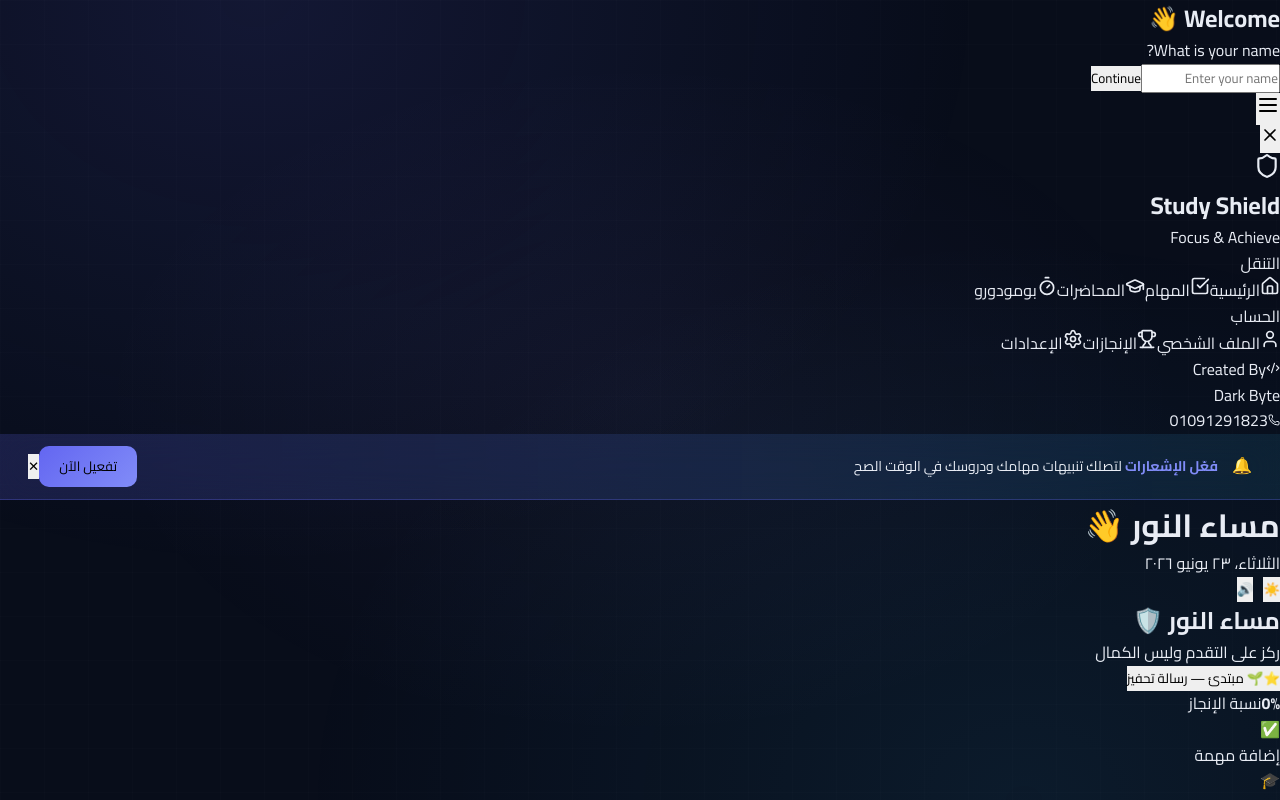
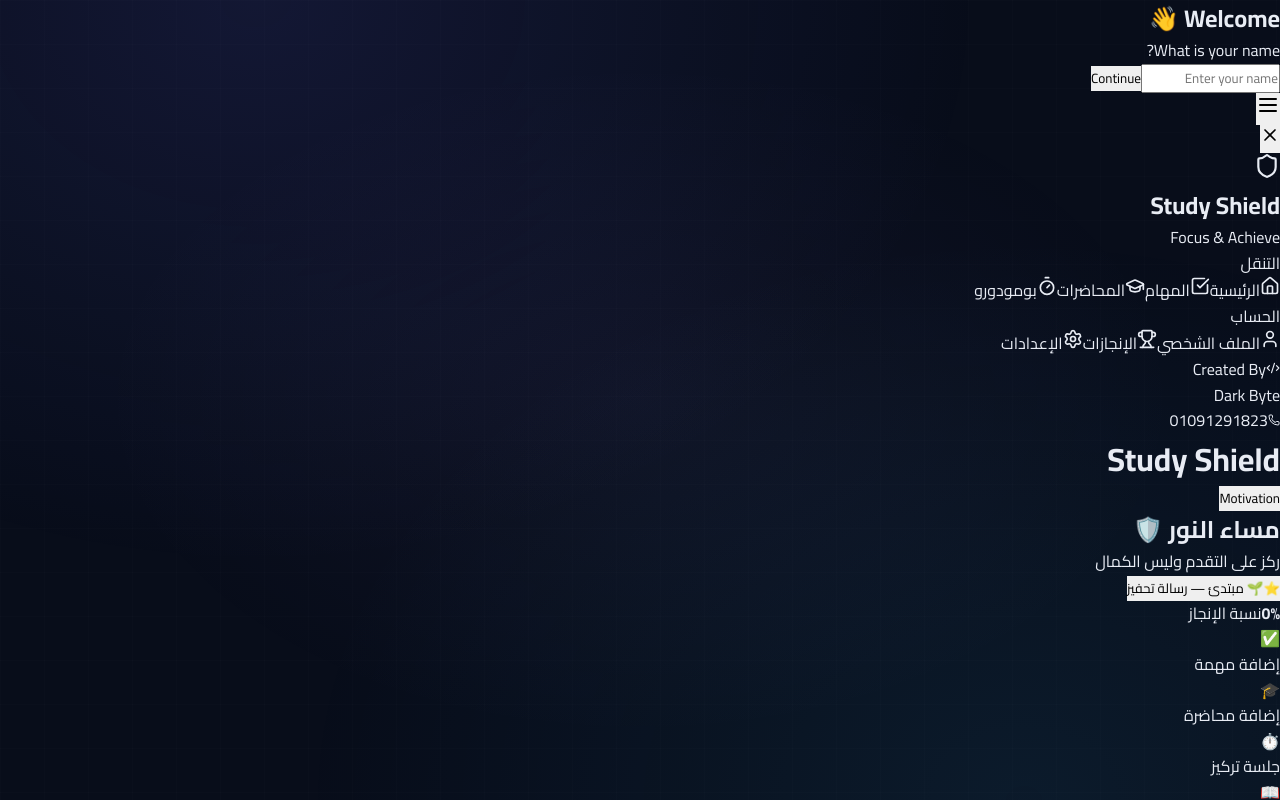
Before and after one commit to bt3762334-commits/study-shield, a React (Vite) app: page / in a window 1280 px wide. Shown: the top 800 px of the page. Built offline with nearby package versions, Linux system fonts and the light colour scheme.

Commit message:
Update Header.jsx

```diff
--- a/src/components/Header.jsx
+++ b/src/components/Header.jsx
@@ -1,123 +1,20 @@
-import { useState, useEffect } from "react";
-import { themeService } from "../services/themeService";
-import { soundService } from "../services/soundService";
 import { useUser } from "../context/UserContext";
-import {
-  requestNotificationPermission,
-  enableNotifications,
-} from "../services/notificationService";
 
 export default function Header() {
-  const { userName } = useUser();
-  const [theme, setTheme] = useState(themeService.getCurrentTheme());
-  const [soundEnabled, setSoundEnabled] = useState(soundService.isEnabled);
-  const [notifPermission, setNotifPermission] = useState(
-    typeof Notification !== "undefined" ? Notification.permission : "default"
-  );
-  const [bannerDismissed, setBannerDismissed] = useState(
-    () => localStorage.getItem("notifBannerDismissed") === "true"
-  );
-
-  const today = new Date().toLocaleDateString("ar-EG", {
-    weekday: "long",
-    year: "numeric",
-    month: "long",
-    day: "numeric",
-  });
-
-  const getGreeting = () => {
-    const h = new Date().getHours();
-    if (h < 12) return "صباح الخير";
-    if (h < 17) return "مساء الخير";
-    return "مساء النور";
-  };
-
-  const handleThemeToggle = () => {
-    const newTheme = themeService.toggleTheme();
-    setTheme(newTheme);
-  };
-
-  const handleSoundToggle = () => {
-    const newState = soundService.toggle();
-    setSoundEnabled(newState);
-    soundService.playSuccess();
-  };
-
-  const handleEnableNotif = async () => {
-    const ok = await requestNotificationPermission();
-    if (ok) {
-      setNotifPermission("granted");
-      enableNotifications();
-      soundService.playSuccess();
-      setBannerDismissed(true);
-      localStorage.setItem("notifBannerDismissed", "true");
-    }
-  };
-
-  const handleDismissBanner = () => {
-    setBannerDismissed(true);
-    localStorage.setItem("notifBannerDismissed", "true");
-  };
-
-  const showBanner = notifPermission !== "granted" && !bannerDismissed;
+  const { userName, getMotivation } = useUser();
 
   return (
-    <>
-      {showBanner && (
-        <div className="notif-top-banner">
-          <span className="notif-banner-icon">🔔</span>
-          <div className="notif-banner-text">
-            <strong>فعّل الإشعارات</strong>
-            <span> لتصلك تنبيهات مهامك ودروسك في الوقت الصح</span>
-          </div>
-          <div className="notif-banner-actions">
-            <button className="notif-enable-btn" onClick={handleEnableNotif}>
-              تفعيل الآن
-            </button>
-            <button className="notif-dismiss-btn" onClick={handleDismissBanner}>
-              ✕
-            </button>
-          </div>
-        </div>
-      )}
+    <header className="flex justify-between items-center p-4 bg-white shadow">
+      <h1 className="text-lg font-bold">
+        {userName ? `Welcome back, ${userName} 👋` : "Study Shield"}
+      </h1>
 
-      <header className="header">
-        <div>
-          <h1>
-            {getGreeting()}
-            {userName ? (
-              <>
-                {" "}يا <span className="header-username">{userName}</span> 👋
-              </>
-            ) : (
-              " 👋"
-            )}
-          </h1>
-          <p>{today}</p>
-        </div>
-
-        <div style={{ display: "flex", gap: "10px", alignItems: "center" }}>
-          <button
-            className="theme-toggle"
-            onClick={handleThemeToggle}
-            title={theme === "dark" ? "وضع فاتح" : "وضع داكن"}
-          >
-            <span className="theme-toggle-icon">
-              {theme === "dark" ? "🌙" : "☀️"}
-            </span>
-          </button>
-
-          <button
-            className={`sound-toggle ${soundEnabled ? "enabled" : "muted"}`}
-            onClick={handleSoundToggle}
-            title={soundEnabled ? "كتم الصوت" : "تفعيل الصوت"}
-          >
-            <span className="sound-toggle-icon">
-              {soundEnabled ? "🔊" : "🔇"}
-            </span>
-          </button>
-        </div>
-      </header>
-    </>
+      <button
+        onClick={getMotivation}
+        className="text-sm text-blue-600"
+      >
+        Motivation
+      </button>
+    </header>
   );
 }
```
